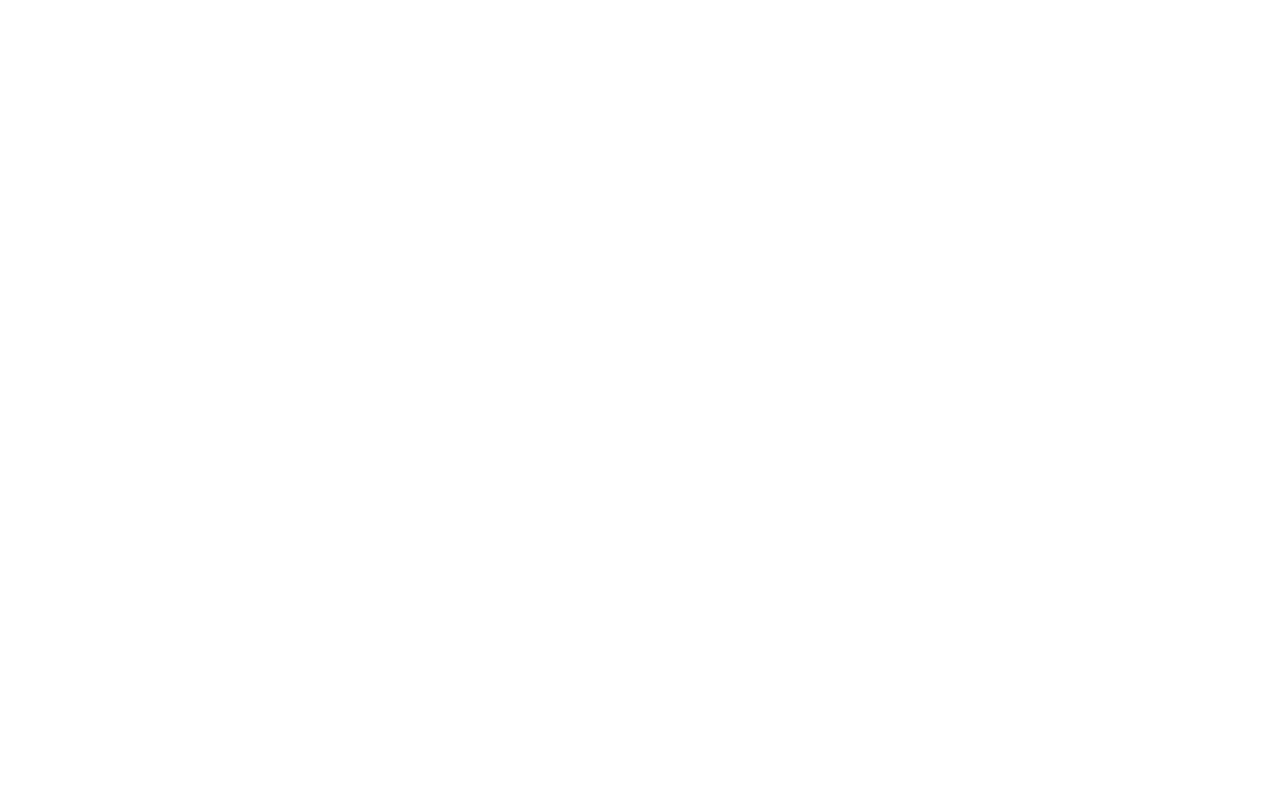
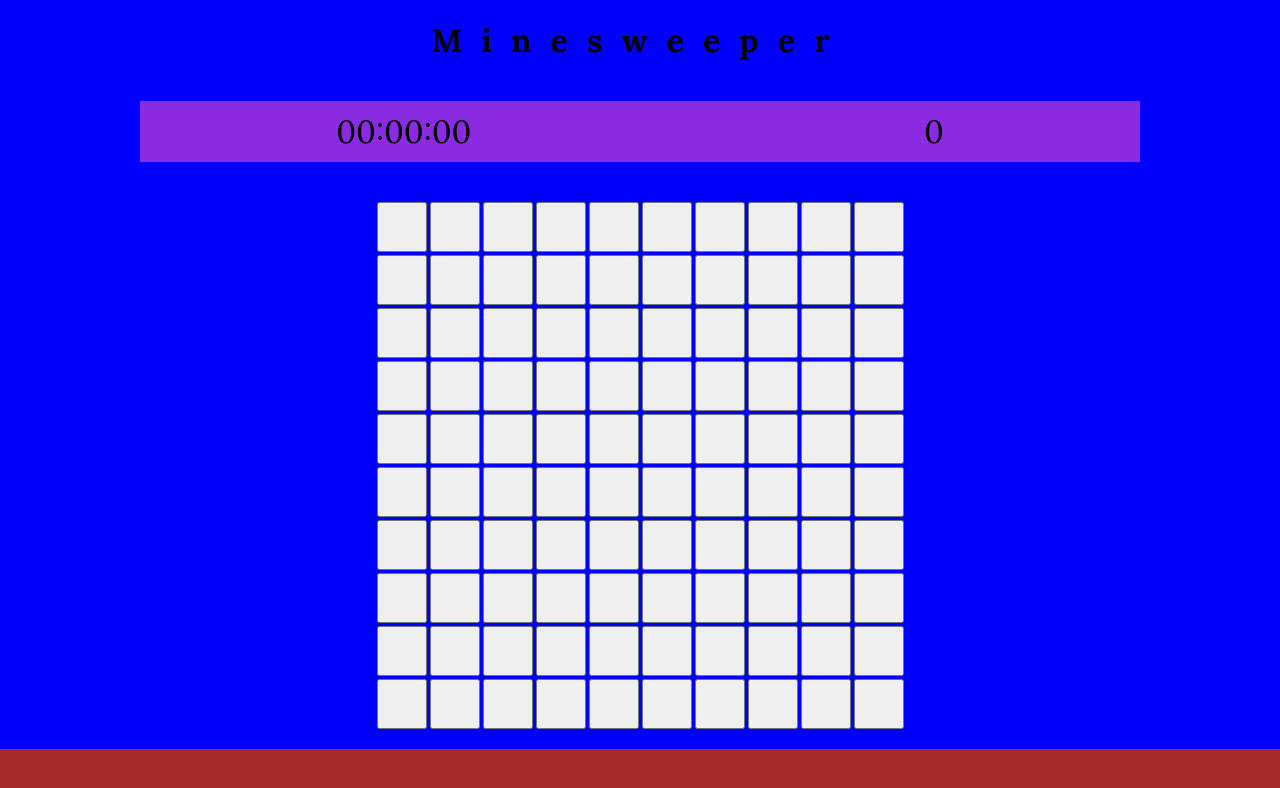
Before and after one commit to Alena636/Minesweeper, a website: page index.html in a window 1280 px wide. Drawn offline with Linux system fonts and the light colour scheme.

Commit message:
feat: add field for mines

```diff
--- a/script.js
+++ b/script.js
@@ -0,0 +1,32 @@
+let width = 10;
+let height = 10;
+//add container
+function createContainer() {
+    const container = document.createElement('div');
+    container.className = 'container';
+    const title = document.createElement('h1');
+    title.className = 'title';
+    title.textContent = 'Minesweeper';
+    const wrapper = document.createElement('div');
+    wrapper.className = 'wrapper';
+    const time = document.createElement('time');
+    time.className = 'time';
+    time.textContent = '00:00:00';
+    const countMoves = document.createElement('h4');
+    countMoves.className = 'count';
+    countMoves.textContent = '0';
+    const field = createField();
+    wrapper.append(time, countMoves);
+    container.append(title, wrapper, field);
+    document.body.append(container);
+}
+createContainer();
+
+//create field for mines
+function createField() {
+    const field = document.createElement('div');
+    field.className = 'field';
+    const cellsCount = width * height;
+    field.innerHTML = '<button></button>'.repeat(cellsCount);
+    return field;
+}
--- a/style.css
+++ b/style.css
@@ -25,4 +25,53 @@ img {
 
 body {
     font-family: 'Lora', serif;
+    width: 100%;
+    background-color: brown;
 }
+
+.container {
+    max-width: 1280px;
+    height: 100%;
+    margin: 0 auto;
+    background-color: blue;
+    display: flex;
+    flex-direction: column;
+    gap: 40px;
+    padding: 20px;
+}
+
+.title {
+    margin: 0 auto;
+    font-weight: 700;
+    color: black;
+    letter-spacing: .6em;
+}
+
+.wrapper {
+    padding: 10px;
+    margin: 0 auto;
+    width: 1000px;
+    display: flex;
+    justify-content: space-around;
+    gap: 80px;
+    background-color: blueviolet;
+}
+
+.time,
+.count {
+    font-size: 32px;
+    font-weight: 400;
+}
+
+.field {
+    display: grid;
+    grid-template-columns: repeat(10, 50px);
+    gap: 3px;
+    margin: 0 auto;
+}
+
+button {
+    height: 50px;
+    font-size: 24px;
+    cursor: pointer;
+}
```
